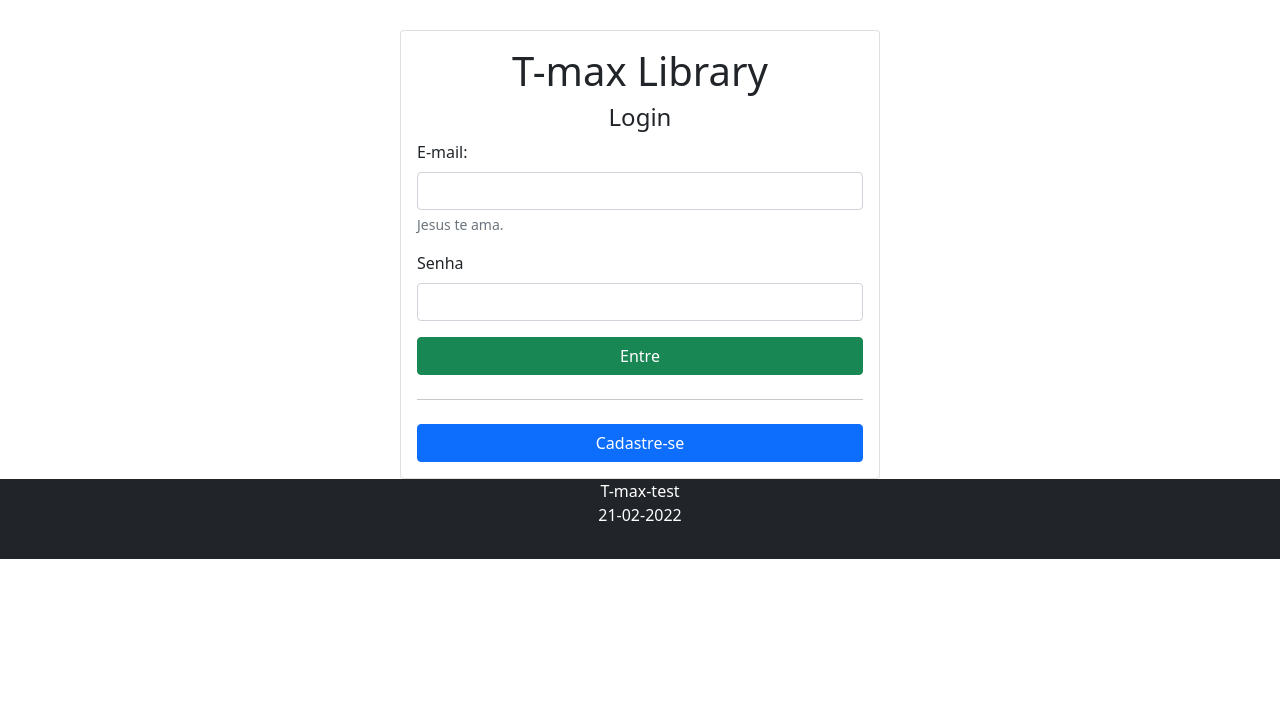
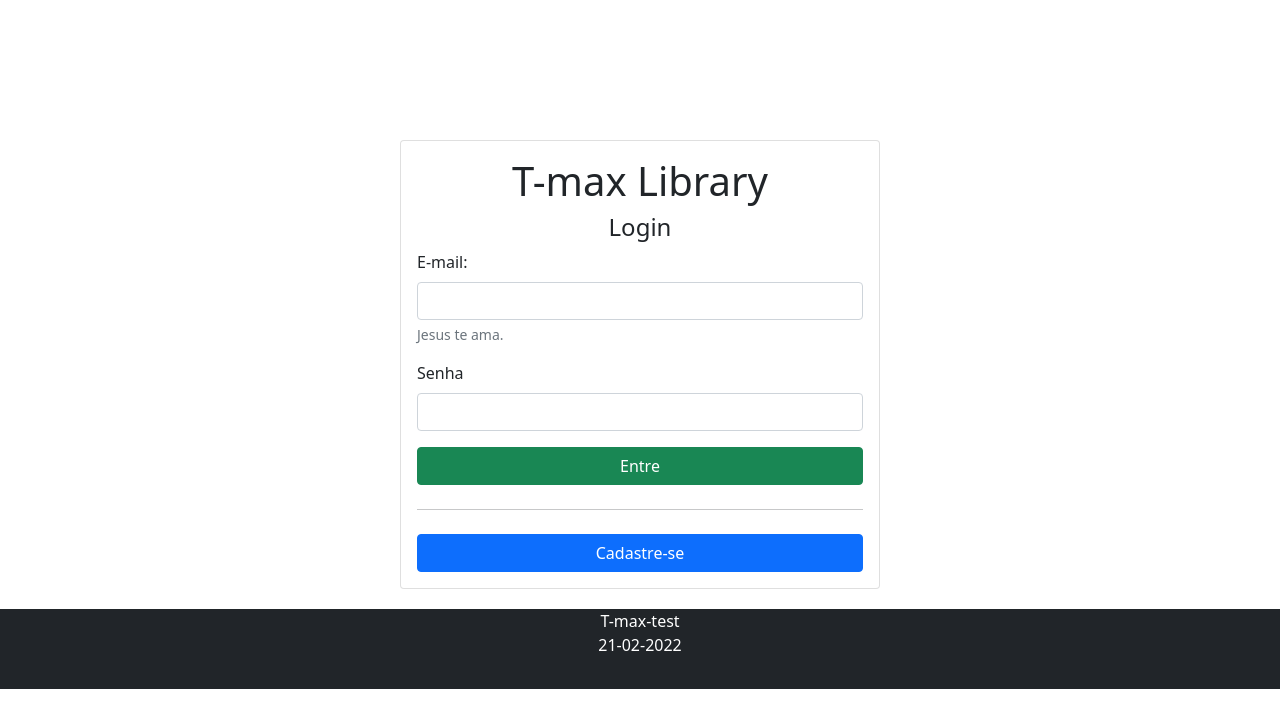
Before and after one commit to Jonnibones/Sistema-de-gerenciamento-de-livros, a CodeIgniter 4 app: the page made by app/Views/login_view.php in a window 1280 px wide. Shown: the top 728 px of the page. Run offline with PHP 8.4 and a stand-in for CodeIgniter, Linux system fonts and the light colour scheme; the template is opened without the code that fills it, so the values that code supplies are empty; some libraries are stand-ins or nearby versions.

Commit message:
t-max-test

```diff
--- a/app/Controllers/Library.php
+++ b/app/Controllers/Library.php
@@ -481,7 +481,6 @@ class Library extends BaseController
 
         $BooksModel = new \App\Models\BooksModel();
 
-
         $BooksModel->update($id_book, $new_value);
 
         if($ReservModel->delete($id_reserv))
--- a/app/Views/library_teacher_view.php
+++ b/app/Views/library_teacher_view.php
@@ -120,7 +120,7 @@
         </div>
 
 
-
+    </div>
     <script src="https://code.jquery.com/jquery-3.6.0.min.js" integrity="sha256-/xUj+3OJU5yExlq6GSYGSHk7tPXikynS7ogEvDej/m4=" crossorigin="anonymous"></script>
     <script src="https://unpkg.com/sweetalert/dist/sweetalert.min.js"></script>
     <link rel="stylesheet" type="text/css" href="https://cdn.datatables.net/1.11.4/css/jquery.dataTables.css">
--- a/app/Views/login_view.php
+++ b/app/Views/login_view.php
@@ -6,7 +6,7 @@
   <?php endif;?>
 
   <div class="d-flex justify-content-center">
-    <div class="card" style="width: 30rem; margin-top:30px;">
+    <div class="card" style="width: 30rem; margin-top:140px; margin-bottom:20px;">
       <div class="card-body">
         <h1 class="card-title text-center">T-max Library</h1>
         <h4 class=" text-center">Login</h4>
```
